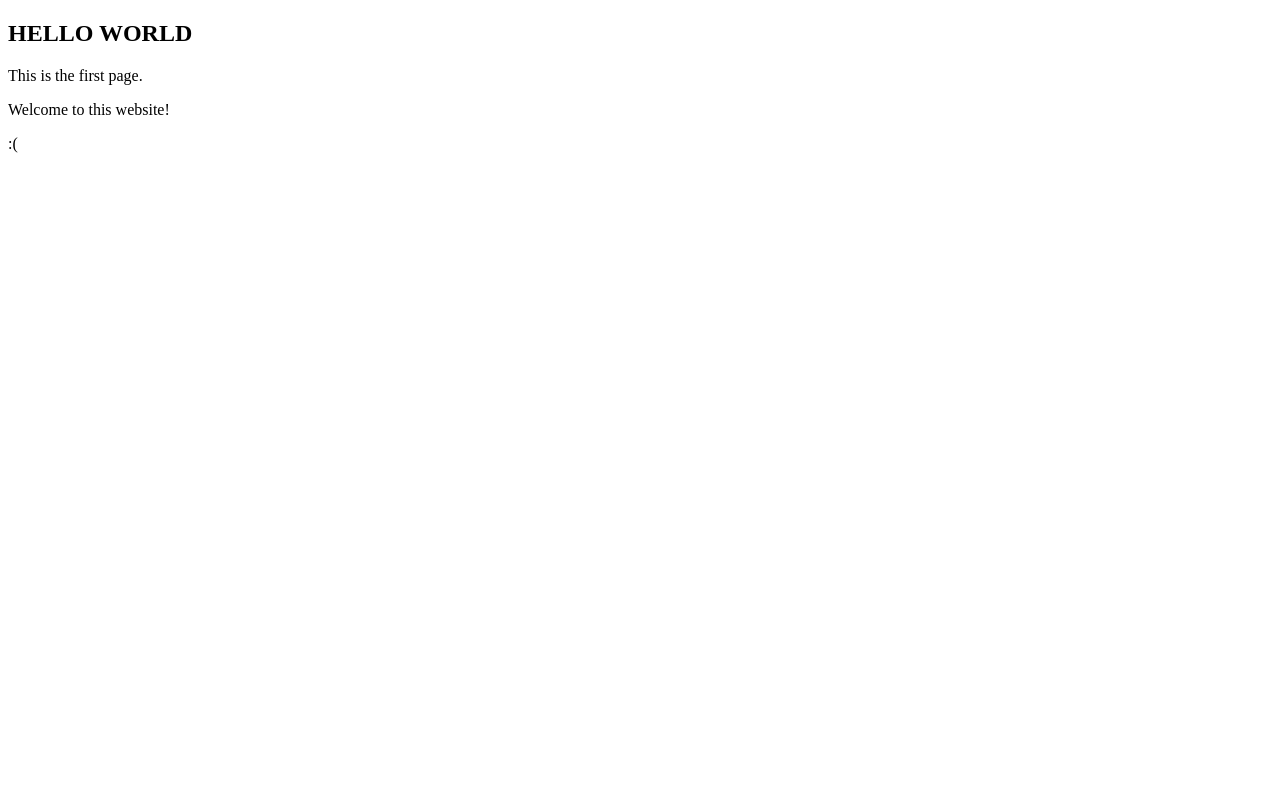
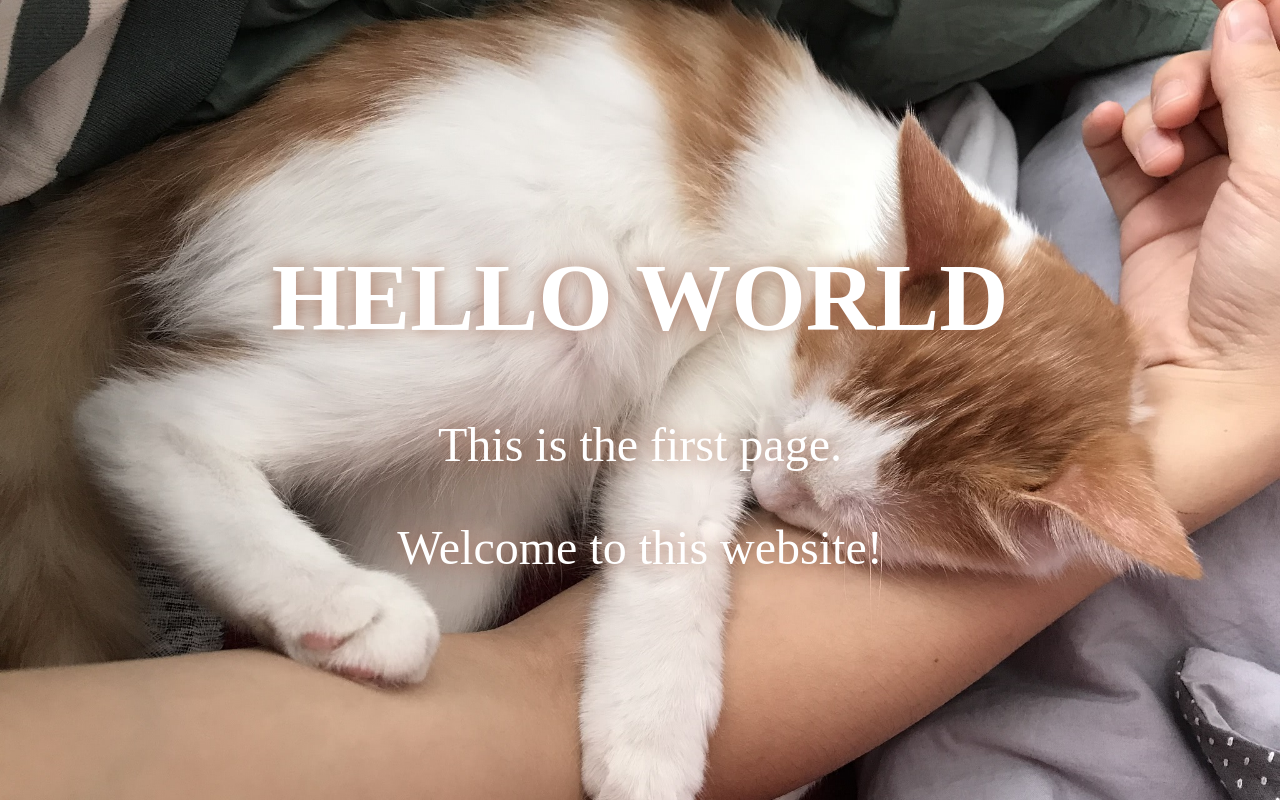
Before and after one commit to nimoniyx/ninomiyx.github.io, a plain HTML site: page index.html in a window 1280 px wide. Drawn offline with Linux system fonts and the light colour scheme.

Commit message:
add  images

```diff
--- /dev/null
+++ b/css/main.css
@@ -0,0 +1,22 @@
+html, body {
+    margin: 0;
+    padding: 0;
+    width: 100%;
+    height: 100%;
+}
+
+
+body {
+    background: url(../images/nomi.jpg) no-repeat center center fixed;
+    background-size: cover;
+    display: flex;
+    justify-content: center;
+    align-items: center;
+    font-size: 48px;
+}
+
+.container {
+    text-align: center;
+    color: #fff;
+    text-shadow: #a06851 0px 0px 20px;
+}
--- a/index.html
+++ b/index.html
@@ -5,11 +5,15 @@
     <meta name="viewport" content="width=device-width, initial-scale=1.0">
     <meta http-equiv="X-UA-Compatible" content="ie=edge">
     <title>Hello World</title>
+    <link rel="stylesheet" type="text/css" href="./css/main.css">
 </head>
 <body>
-    <h2>HELLO WORLD</h2>
-    <p>This is the first page.</p>
-    <p>Welcome to this website!</p>
-    <p>:(</p>
+    <div class="container">
+        <h1 class="title">HELLO WORLD</h1>
+        <div class="content">
+            <p>This is the first page.</p>
+            <p>Welcome to this website!</p>
+        </div>
+    </div>
 </body>
 </html>
```
Also changed, not shown: images/nomi.jpg (added).
